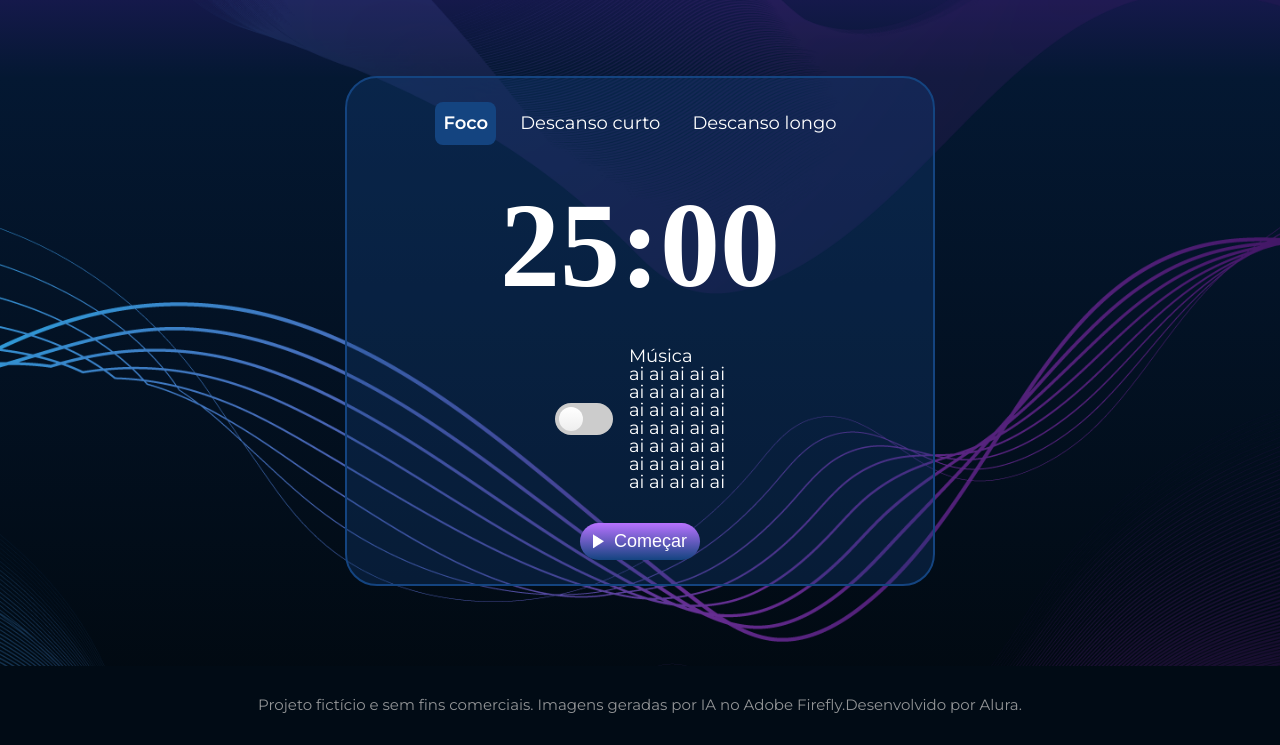
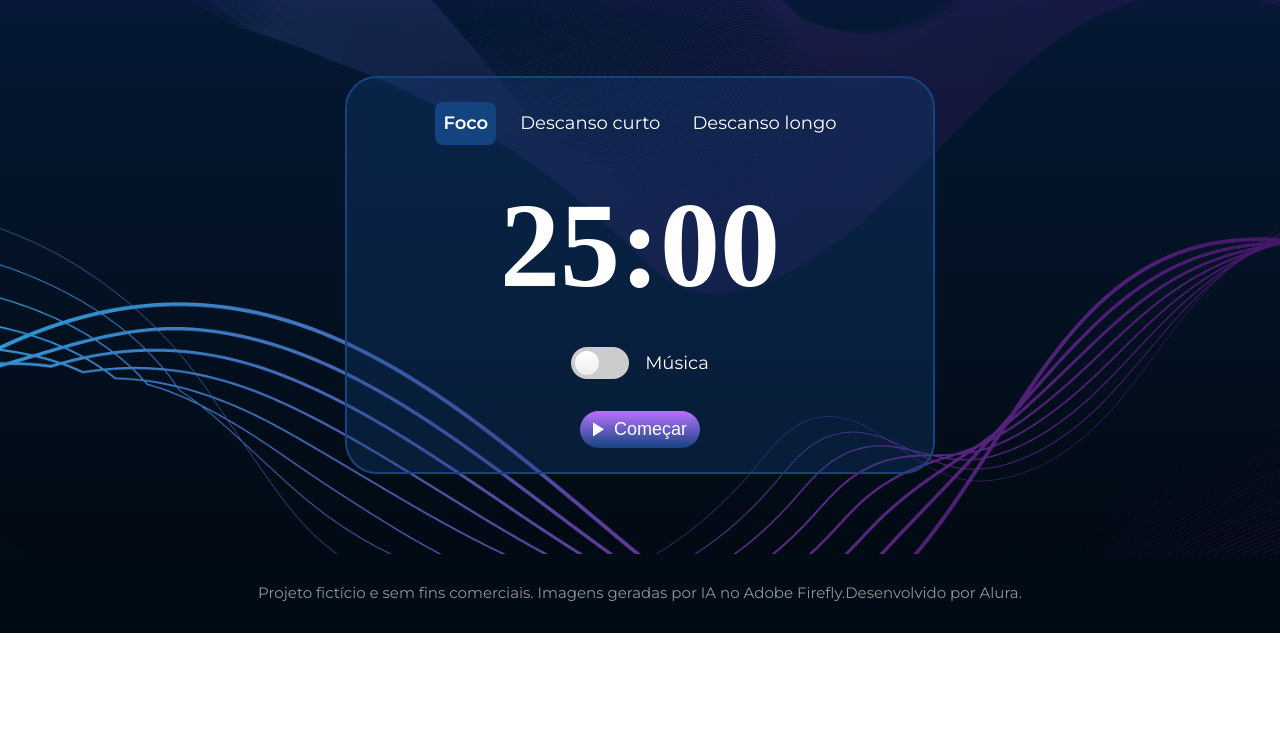
Before and after one commit to cha-de-suco/Fokus, a plain HTML site: page index.html in a window 1280 px wide. Shown: the part 548-1293 px from the top of the page. After the commit the page ends 1181 px from the top, so only its background shows below. Drawn offline with nearby package versions, Linux system fonts and the light colour scheme; files whose address does not match are found by name; a web font is replaced by a local one.

Commit message:
testando novamente

```diff
--- a/index.html
+++ b/index.html
@@ -63,13 +63,6 @@
                     <li class="app__card-list-item">
                         <label class="app__card-list-label" for="alternar-musica">
                             Música
-                            <p>ai ai ai ai ai </p>
-                            <p>ai ai ai ai ai </p>
-                            <p>ai ai ai ai ai </p>
-                            <p>ai ai ai ai ai </p>
-                            <p>ai ai ai ai ai </p>
-                            <p>ai ai ai ai ai </p>
-                            <p>ai ai ai ai ai </p>
                         </label>
                     </li>
                 </ul>
```
